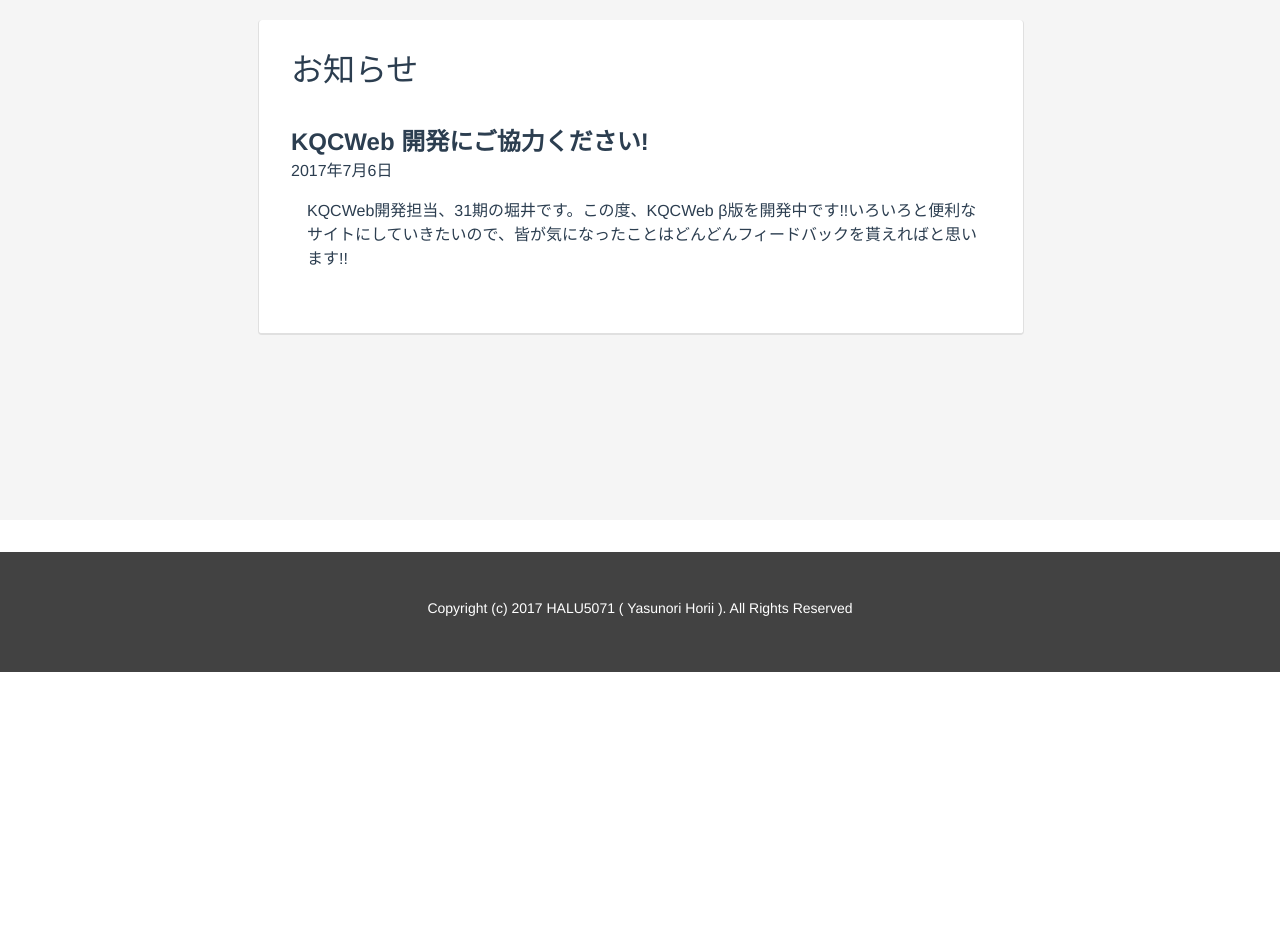
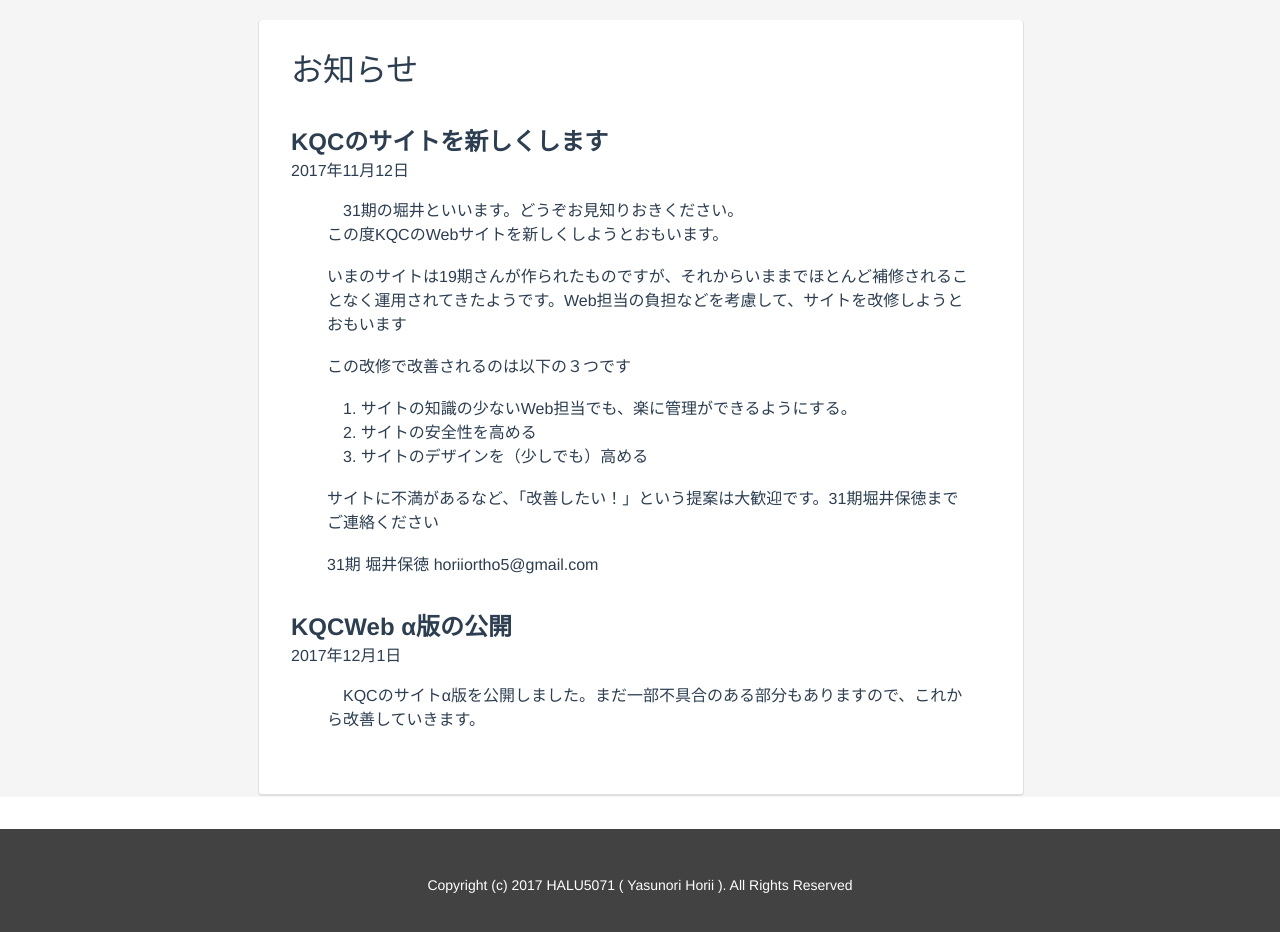
Before and after one commit to berry1211/kqc, a Vue app in the folder web/: page /#/developer in a window 1280 px wide. Shown: the part 380-1312 px from the top of the page. Before the commit the page ends 1052 px from the top, so only its background shows below. Built offline with nearby package versions, Linux system fonts and the light colour scheme.

Commit message:
add some

```diff
--- a/web/index.html
+++ b/web/index.html
@@ -3,6 +3,7 @@
 <head>
   <meta charset="utf-8">
   <script src="https://unpkg.com/axios/dist/axios.min.js"></script>
+  <script src='https://cdnjs.cloudflare.com/ajax/libs/marked/0.3.5/marked.js'></script>
   <meta name="viewport" content="width=375" >
   <title>慶應弓道同好会 KQC | 慶應義塾大学の弓道サークル</title>
 </head>
--- a/web/src/components/developer/ForDeveloper.vue
+++ b/web/src/components/developer/ForDeveloper.vue
@@ -15,18 +15,15 @@
           <h2>お知らせ</h2>
           <div class="list-wrapper">
             <ul>
-              <li>
+              <li v-for="item in introductionStr">
                 <div class="list-container">
-                  <h3>KQCWeb 開発にご協力ください!</h3>
-                  <p class="date-announced">
-                    2017年7月6日
-                  </p>
-                  <p class="history-content-wrapper">
-                    KQCWeb開発担当、31期の堀井です。この度、KQCWeb β版を開発中です!!いろいろと便利なサイトにしていきたいので、皆が気になったことはどんどんフィードバックを貰えればと思います!!
-                  </p>
+                  <h3>{{ item.title }}</h3>
+                  <p class="date-announced">{{ item.date }}</p>
+                  <div class="history-content-wrapper" v-html='item.body'></div>
                 </div>
               </li>
             </ul>
+            <div style="height: 32px;"></div>
           </div>
         </div>
 
@@ -46,11 +43,30 @@ export default {
       msg_sub: 'Dear All KQC members!!',
       msg_sub1: '開発担当よりお知らせ',
       this_year: '2017年',
-      kqctimes_list: []
+      kqctimes_list: [],
+      introductionStr: [{
+        title: "KQCのサイトを新しくします",
+        body: "　31期の堀井といいます。どうぞお見知りおきください。<br>この度KQCのWebサイトを新しくしようとおもいます。<br><br>いまのサイトは19期さんが作られたものですが、"
+          + "それからいままでほとんど補修されることなく運用されてきたようです。Web担当の負担などを考慮して、サイトを改修しようとおもいます"
+          + "<br><br>この改修で改善されるのは以下の３つです<br><br>　1. サイトの知識の少ないWeb担当でも、楽に管理ができるようにする。"
+          + "<br>　2. サイトの安全性を高める<br>　3. サイトのデザインを（少しでも）高める"
+          + "<br><br /> サイトに不満があるなど、「改善したい！」という提案は大歓迎です。31期堀井保徳までご連絡ください"
+          + "<br><br> 31期 堀井保徳 horiiortho5@gmail.com",
+        date: '2017年11月12日'
+      }, {
+        title: "KQCWeb α版の公開",
+        body: "　KQCのサイトα版を公開しました。まだ一部不具合のある部分もありますので、これから改善していきます。",
+        date: '2017年12月1日'
+      }]
     }
   },
   created: function(){
     document.title = 'Dear KQC members | KQC会員用'
+  },
+  computed: {
+    introduction: function () {
+      return marked(this.introductionStr, { sanitize: true })
+    }
   }
 }
 </script>
@@ -215,7 +231,7 @@ export default {
     margin-left: 32px;
     margin-right: 32px;
     margin-top: 32px;
-    margin-bottom: 64px;
+    margin-bottom: 32px;
   }
   .sub-h1{
     position: absolute;
@@ -245,6 +261,15 @@ export default {
   .history-content-wrapper{
     margin-top: 16px;
     margin-left: 16px;
+    display: inline-block;
+    height: 100%;
+    vertical-align: top;
+    box-sizing: border-box;
+    padding: 0 20px;
+  }
+  .history-content-wrapper h2 {
+    padding-top: 16px;
+    padding-bottom: 16px;
   }
 
   /*スペースのコンポーネント*/
--- a/web/src/components/members/CreateKqcTimes.vue
+++ b/web/src/components/members/CreateKqcTimes.vue
@@ -17,6 +17,7 @@
 </template>
 
 <script>
+import router from '../../router'
 export default {
   name: 'create-kqctimes',
   data () {
@@ -47,6 +48,7 @@ export default {
       axios.post(baseUrl + '/kqctimes', params)
         .then(response => {
           console.log(response);
+          router.push({path: '/members/kqc-times'})
         })
     }
   }
--- a/web/src/components/members/KqcTimesList.vue
+++ b/web/src/components/members/KqcTimesList.vue
@@ -19,10 +19,11 @@
                 <router-link :to="{ name: 'kqctimes-detail', params: { id: '!'+kqctimes.id }}" class="kqctimes-link"><h3>{{ kqctimes.title }}</h3></router-link>
                 <p class="sub-title">〜{{ kqctimes.sub_title }}〜</p>
                 <div class="content-summary-wrapper">
-                  <p>{{ kqctimes.content }}</p>
+                  <p class="kqctimes-list-content" v-html="kqctimes.body">...</p>
                 </div>
               </div>
             </li>
+            <div style="height: 32px;"></div>
           </ul>
         </div>
 
@@ -63,16 +64,20 @@ export default {
       errors: []
     }
   },
-  created: function(){
-    document.title = 'KQCTimes | KQC会員用'
-  },
-
-  created: function (){
+  created: function () {
+    let date = new Date()
+    this.this_year = date.getFullYear() + '年'
     let baseUrl = 'https://us-central1-kqc-web-staging.cloudfunctions.net'
     axios.get(baseUrl + '/kqctimes')
       .then(response => {
         console.log(response);
+        this.kqctimeslist = response.data
       })
+  },
+  methods: {
+    limitContent: function (str) {
+      return str
+    }
   }
 }
 </script>
@@ -199,7 +204,7 @@ export default {
     margin-left: 32px;
     margin-right: auto;
     margin-top: 32px;
-    margin-bottom: 64px;
+    margin-bottom: 48px;
   }
   .kqctimes-list-item{
     color: inherit;
@@ -320,6 +325,11 @@ export default {
     margin-right: auto;
   }
 
+  .kqctimes-list-content {
+    display: block;
+    height: 120px;
+    overflow: hidden;
+  }
 
   /*スペースのコンポーネント*/
   #space{
```
